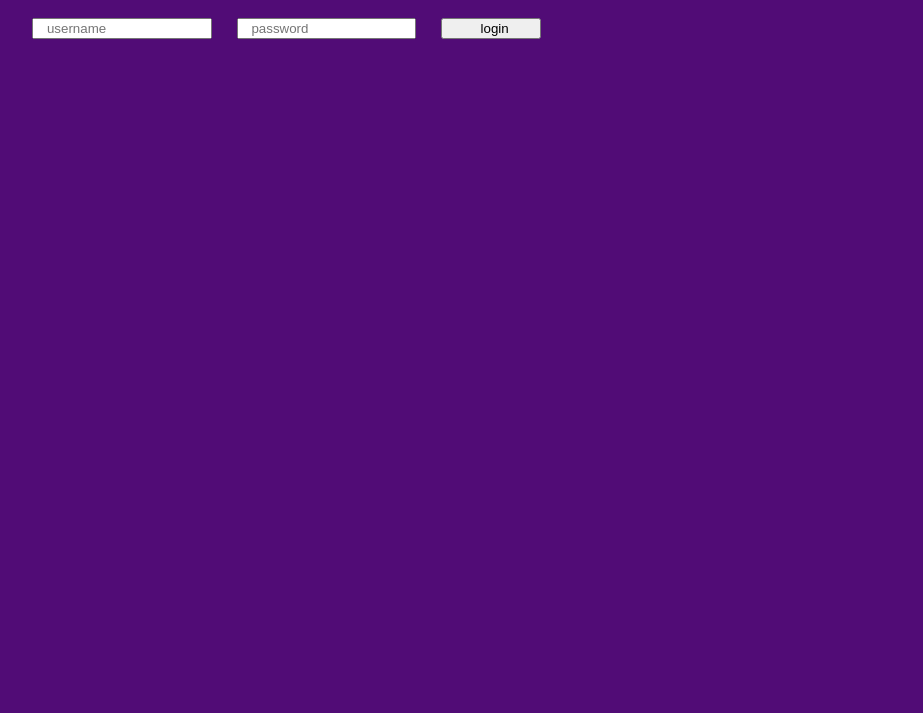
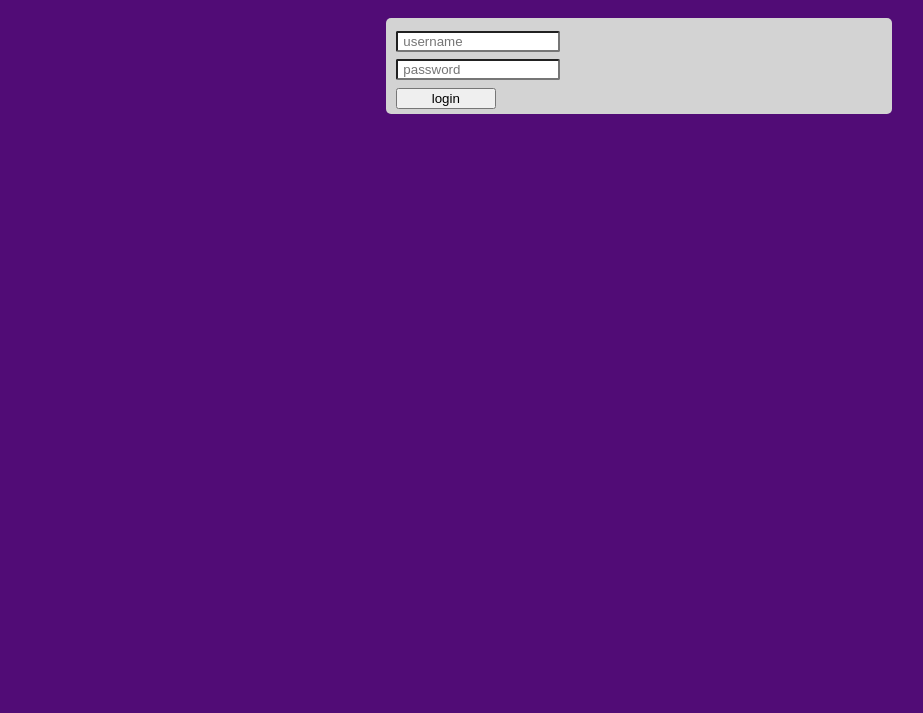
Before and after one commit to jstrombe19/eac-ratings-frontend-vjs, a plain HTML site: page index.html in a window 1280 px wide. Shown: the part 87-800 px from the top of the page, without its empty margins (1-924 px from the left). Drawn offline with Linux system fonts and the light colour scheme.

Commit message:
updated styling to center form elements; changed data type of password to password in login form

```diff
--- a/app.js
+++ b/app.js
@@ -15,7 +15,7 @@ document.addEventListener('DOMContentLoaded', () => {
         },
         'login': {
             'username': 'text',
-            'password': 'text'
+            'password': 'password'
         }
     };
 
@@ -24,11 +24,15 @@ document.addEventListener('DOMContentLoaded', () => {
 
     let form_list_keys = Object.keys(forms_list);
     form_list_keys.forEach(key => {
-        let new_element = document.createElement('form');
+        const new_element_parent = document.createElement('div');
+        new_element_parent.setAttribute('name', `${key}-div`);
+        new_element_parent.setAttribute('class', 'form-div');
+        const new_element = document.createElement('form');
         new_element.setAttribute('class', 'form');
         new_element.setAttribute('id', `${key}-form`);
         new_element.setAttribute('hidden', true);
-        formSection.appendChild(new_element);
+        new_element_parent.appendChild(new_element);
+        formSection.appendChild(new_element_parent);
     })
 
     // retrieve all form types
--- a/style.css
+++ b/style.css
@@ -15,11 +15,28 @@ body {
 
 }
 
+form {
+    padding-top: 1%;
+    padding-bottom: 1%;
+    /* visibility: hidden; */
+}
+
+.form-div {
+    margin: auto;
+    width: 40%;
+    background-color: lightgrey;
+    border-radius: 5px;
+}
+
 .form-input {
     width: 150px;
     padding-left: 1%;
     padding-right: 1%;
+    margin-top: 1.5%;
+    margin-bottom: 1.5%;
     margin-inline-start: 2%;
+    display: block;
+    border-radius: 2px;
 }
 
 .form-submission {
```
